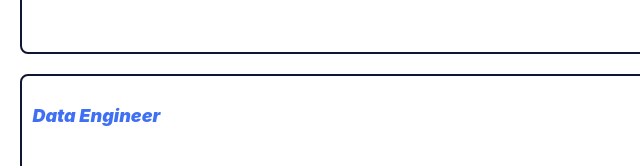
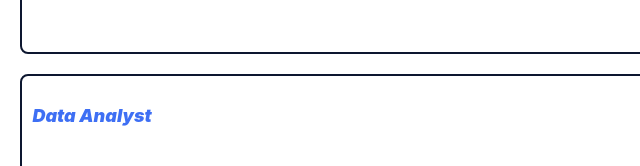
Before and after one commit to VamshiKrishnaKatika/Personal-Portfolio-Application, a plain HTML site: page index.html in a window 1280 px wide. Shown: the part 1770-1936 px from the top of the page, 535-1175 px from the left. Drawn offline with nearby package versions, Linux system fonts and the light colour scheme; some icons are missing.

Commit message:
Update index.html

```diff
--- a/index.html
+++ b/index.html
@@ -142,7 +142,7 @@
                         </div>
                         <div class="large-box">
                             <p>
-                                <span><p style="font-style: italic;font-weight: 1000;color: hsl(224, 89%, 60%);font-size: large;">Data Engineer</p></span><br>
+                                <span><p style="font-style: italic;font-weight: 1000;color: hsl(224, 89%, 60%);font-size: large;">Data Analyst</p></span><br>
                                 <p>
                                     Used Python for business requirement analysis, achieving 30% accuracy improvement. Designed Data Warehouse models, integrating real-time data with Spark and Scala, using Erwin for Star Schema design, reducing retrieval time by 25%. Developed ETL architecture with Scala, Spark, and Informatica, boosting processing efficiency by 40% and cutting error rates by 30%. Managed production environments via SQL Server Management Studio, optimizing systems by 35% and decreasing incident resolution time by 20% with ServiceNow.
                                 </p>
```
